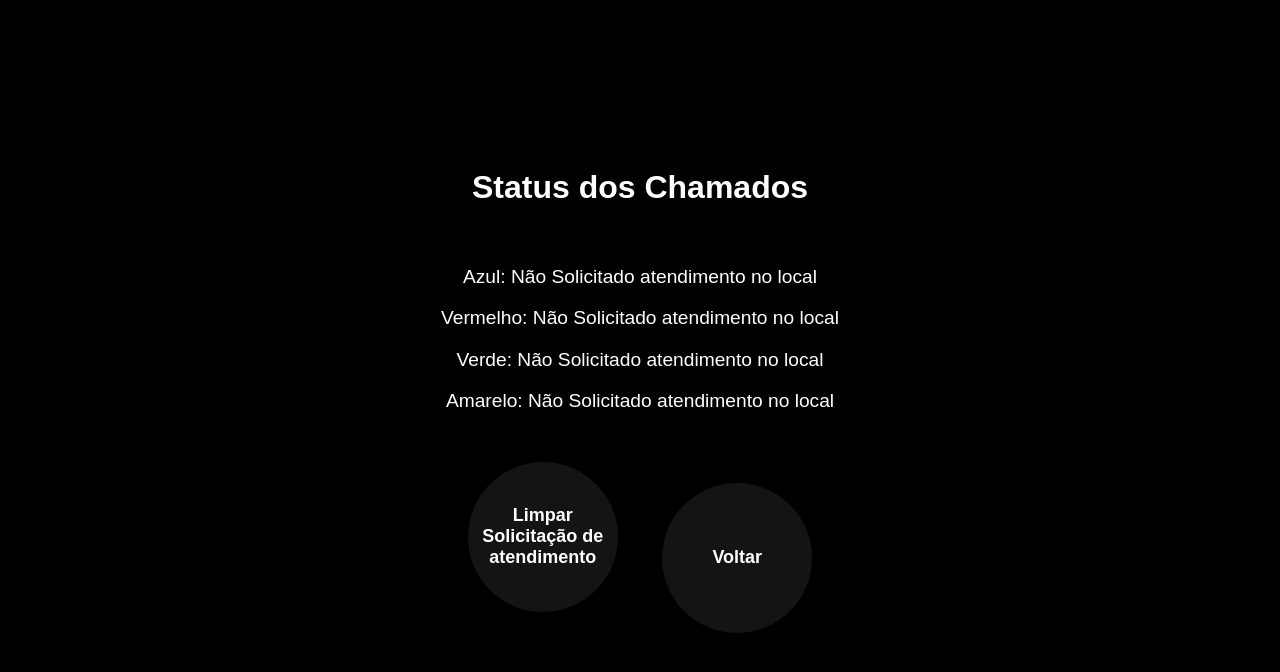
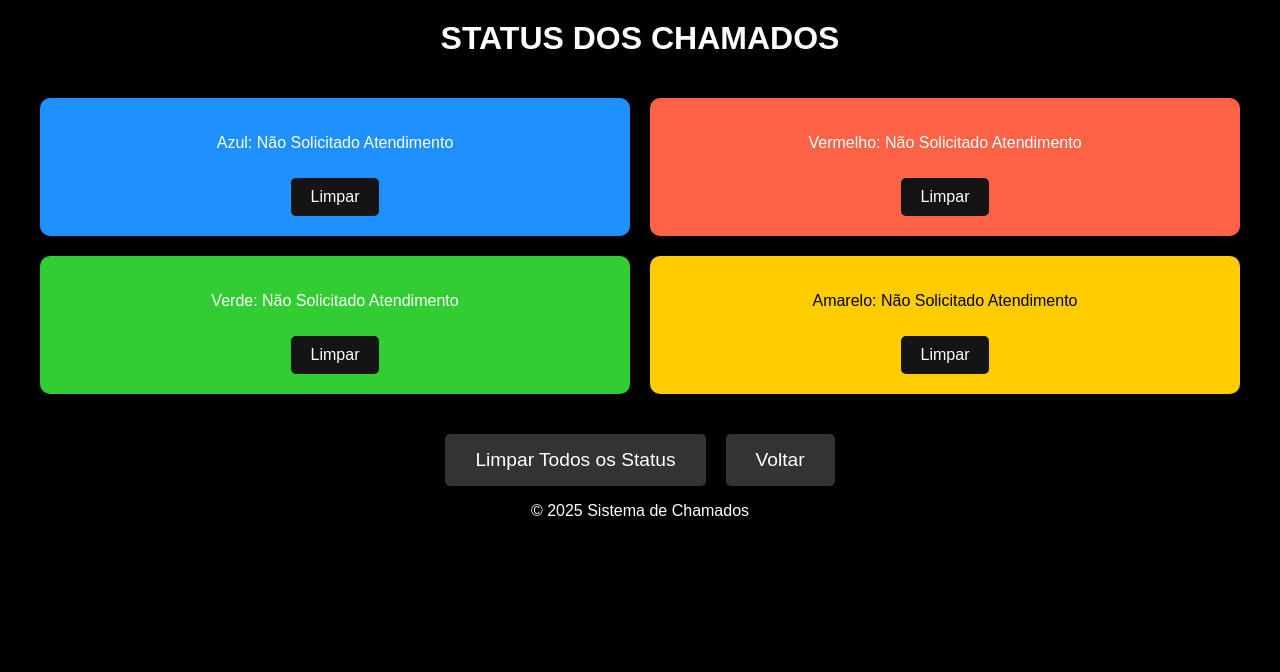
Before and after one commit to JHRG-cod/Appm, a plain HTML site: page telas/status.html in a window 1280 px wide. Drawn offline with Linux system fonts and the light colour scheme.

Commit message:
Commit
Modificando o código

```diff
--- a/css/status.css
+++ b/css/status.css
@@ -1,55 +1,122 @@
+/* Geral */
 body {
     font-family: Arial, sans-serif;
     text-align: center;
-    background-color: #000; /* Fundo preto */
-    color: white; /* Texto branco */
+    background-color: #000;
+    color: white;
     margin: 0;
     padding: 0;
-    display: flex;
-    flex-direction: column;
-    align-items: center;
-    justify-content: center;
-    height: 100vh;
 }
 
-button {
-    width: 150px;
-    height: 150px;
+/* Cabeçalho */
+h1 {
+    margin-top: 20px;
+    font-size: 2em;
+    text-transform: uppercase;
+    color: #fff;
+    animation: fade-in 1.5s ease-in-out;
+}
+
+/* Quadrantes */
+.quadrantes {
+    display: grid;
+    grid-template-columns: 1fr 1fr;
+    gap: 20px;
+    padding: 20px;
+    max-width: 1200px;
+    margin: 0 auto;
+}
+
+/* Cada Quadrante */
+.quadrante {
+    border-radius: 10px;
+    padding: 20px;
+    text-align: center;
+    box-shadow: 0px 4px 6px rgba(0, 0, 0, 0.3);
+    opacity: 0;
+    transform: translateY(20px);
+    animation: fade-in 0.8s ease-in-out forwards;
+}
+
+/* Cores para os Quadrantes */
+.quadrante.azul {
+    background-color: #1e90ff;
+    color: #fff;
+}
+.quadrante.vermelho {
+    background-color: #ff6347; /* Restabelecido para garantir que a cor é aplicada */
+    color: #fff;
+
+}
+.quadrante.verde {
+    background-color: #32cd32;
+    color: #fff;
+}
+.quadrante.amarelo {
+    background-color: #ffcc00;
+    color: #000;
+}
+
+/* Botões dentro dos Quadrantes */
+.btn-limpar {
+    margin-top: 10px;
+    padding: 10px 20px;
+    font-size: 1em;
     border: none;
-    border-radius: 50%;
-    background-color: #141414; /* Amarelo */
-    color: white; /* Texto branco */
-    font-size: 18px;
-    font-weight: bold;
+    border-radius: 5px;
     cursor: pointer;
-    margin: 20px;
+    background-color: #141414;
+    color: white;
+    transition: transform 0.2s ease, background-color 0.2s ease;
+}
+.btn-limpar:hover {
+    background-color: #666666;
+    transform: scale(1.1);
+}
+
+/* Botões Gerais */
+.botoes-gerais {
+    margin-top: 20px;
+    display: flex;
+    justify-content: center;
+    gap: 20px;
+}
+
+.botoes-gerais button {
+    padding: 15px 30px;
+    font-size: 1.2em;
+    border: none;
+    border-radius: 5px;
+    background-color: #333;
+    color: white;
+    cursor: pointer;
     transition: transform 0.2s ease, background-color 0.2s ease;
 }
 
-button:hover {
-    background-color: #666666; /* Amarelo claro ao passar o mouse */
-    transform: scale(1.1); /* Aumenta o botão ao passar o mouse */
+.botoes-gerais button:hover {
+    background-color: #666;
+    transform: scale(1.1);
 }
 
-/* Estilo geral para o contêiner */
-#status-container {
-    font-family: Arial, sans-serif;
-    margin: 20px;
+/* Keyframes para animações */
+@keyframes fade-in {
+    from {
+        opacity: 0;
+        transform: translateY(20px);
+    }
+    to {
+        opacity: 1;
+        transform: translateY(0);
+    }
 }
 
-/* Estilos padrão para as cores */
-p {
-    font-size: 1.2em;
-    margin-bottom: 10px;
+@keyframes pulse {
+    0% {
+        transform: scale(1);
+        box-shadow: 0px 0px 15px rgba(255, 0, 0, 0.5);
+    }
+    100% {
+        transform: scale(1.05);
+        box-shadow: 0px 0px 30px rgba(255, 0, 0, 0.7);
+    }
 }
-
-/* Cor de status não solicitado */
-.status-nao-solicitado {
-    color: gray;
-}
-
-/* Cor de status solicitado */
-.status-solicitado {
-    color: red;
-    font-weight: bold;
-}
--- a/js/script.js
+++ b/js/script.js
@@ -1,26 +1,21 @@
 // Caminho do áudio do alerta
 const ALERT_SOUND_PATH = './sons/alerta.mp3';
 
-// Inicia a lógica quando o conteúdo for carregado
 document.addEventListener('DOMContentLoaded', () => {
-    atualizarStatus(); // Atualiza os status existentes
-    configurarBotoes(); // Configura os botões de chamada e limpeza
-    window.addEventListener('storage', atualizarStatus); // Sincroniza alterações entre abas
+    atualizarStatus(); // Atualiza a interface ao carregar a página
+    configurarBotoes(); // Configura os botões de chamada
+    window.addEventListener('storage', atualizarTodosStatus); // Sincroniza mudanças do localStorage em tempo real
 });
 
-// Configura os botões dinamicamente
+// Configura os botões dinamicamente para chamar o garçom
 function configurarBotoes() {
     const cores = ['azul', 'vermelho', 'verde', 'amarelo'];
     cores.forEach(cor => {
-        const botaoChamar = document.getElementById(`botao-chamar-${cor}`);
+        const botaoChamar = document.querySelector(`#botao-chamar-${cor}`);
         if (botaoChamar) {
             botaoChamar.addEventListener('click', () => chamarGarcom(cor));
         }
     });
-    const botaoLimpar = document.getElementById('botao-limpar-todos');
-    if (botaoLimpar) {
-        botaoLimpar.addEventListener('click', limparTodosStatus);
-    }
 }
 
 // Toca som de alerta
@@ -33,21 +28,21 @@ function tocarSom() {
 function chamarGarcom(cor) {
     const statusKey = `status-${cor}`;
     localStorage.setItem(statusKey, `Solicitado o atendimento para a área ${cor}`);
-    alert(`Garçom chamado para a cor ${cor}`);
-    tocarSom();
+    alert(`Garçom chamado para a área ${cor}`);
+    tocarSom(); // Reproduz o som de alarme imediatamente
     atualizarStatus();
 
-    // Limpa o status após 2 minutos, mantendo apenas um temporizador ativo por cor
+    // Limpa o status automaticamente após 2 minutos
     if (!window.statusTimers) {
         window.statusTimers = {};
     }
-    clearTimeout(window.statusTimers[cor]);
-    window.statusTimers[cor] = setTimeout(() => limparStatus(cor), 120000);
+    clearTimeout(window.statusTimers[cor]); // Evita múltiplos timers
+    window.statusTimers[cor] = setTimeout(() => limparStatus(cor), 120000); // Limpa após 2 minutos
 }
 
 // Limpa o status de uma cor específica
 function limparStatus(cor) {
-    localStorage.setItem(`status-${cor}`, 'Não Solicitado atendimento no local');
+    localStorage.setItem(`status-${cor}`, 'Não Solicitado Atendimento');
     atualizarStatus();
 }
 
@@ -57,14 +52,33 @@ function limparTodosStatus() {
     cores.forEach(cor => limparStatus(cor));
 }
 
-// Atualiza os status na página
+// Atualiza os status na página com base no localStorage
 function atualizarStatus() {
     const cores = ['azul', 'vermelho', 'verde', 'amarelo'];
     cores.forEach(cor => {
-        const status = localStorage.getItem(`status-${cor}`) || 'Não Solicitado atendimento no local';
+        const status = localStorage.getItem(`status-${cor}`) || 'Não Solicitado Atendimento';
         const statusElement = document.getElementById(`status-${cor}`);
         if (statusElement) {
             statusElement.textContent = status;
+
+            // Adiciona destaque visual para status ativos
+            const quadrante = document.querySelector(`.quadrante.${cor}`);
+            if (status.includes('Solicitado o atendimento')) {
+                quadrante.classList.add('destaque');
+            } else {
+                quadrante.classList.remove('destaque');
+            }
         }
     });
 }
+
+// Sincroniza todos os status quando qualquer mudança ocorre no localStorage
+function atualizarTodosStatus(event) {
+    const cores = ['azul', 'vermelho', 'verde', 'amarelo'];
+    if (cores.some(cor => event.key === `status-${cor}`)) {
+        atualizarStatus(); // Atualiza a interface
+        if (event.newValue.includes('Solicitado o atendimento')) {
+            tocarSom(); // Reproduz som apenas para chamadas ativas
+        }
+    }
+}
--- a/telas/status.html
+++ b/telas/status.html
@@ -7,17 +7,45 @@
     <link rel="stylesheet" href="../css/status.css">
 </head>
 <body>
+    <header>
         <h1>Status dos Chamados</h1>
-    <div id="status-container">
+    </header>
+    <main>
+        <div class="quadrantes">
+            <!-- Quadrantes com status -->
+            <div class="quadrante azul">
                 <p>Azul: <span id="status-azul">Não Solicitado Atendimento</span></p>
+                <button class="btn-limpar" onclick="limparStatus('azul')">Limpar</button>
+            </div>
+            <div class="quadrante vermelho">
                 <p>Vermelho: <span id="status-vermelho">Não Solicitado Atendimento</span></p>
+                <button class="btn-limpar" onclick="limparStatus('vermelho')">Limpar</button>
+            </div>
+            <div class="quadrante verde">
                 <p>Verde: <span id="status-verde">Não Solicitado Atendimento</span></p>
+                <button class="btn-limpar" onclick="limparStatus('verde')">Limpar</button>
+            </div>
+            <div class="quadrante amarelo">
                 <p>Amarelo: <span id="status-amarelo">Não Solicitado Atendimento</span></p>
+                <button class="btn-limpar" onclick="limparStatus('amarelo')">Limpar</button>
             </div>
-    <div id="buttons">
-        <button onclick="limparTodosStatus()">Limpar Solicitação de atendimento</button>
+        </div>
+        <!-- Botões Gerais -->
+        <div class="botoes-gerais">
+            <button onclick="limparTodosStatus()">Limpar Todos os Status</button>
             <button onclick="location.href='../index.html'">Voltar</button>
         </div>
+    </main>
+    <footer>
+        <p>&copy; 2025 Sistema de Chamados</p>
+    </footer>
+
+    <!-- Adicionando os áudios -->
+    <audio id="som-azul" src="../sons/som-azul.mp3"></audio>
+    <audio id="som-vermelho" src="../sons/som-vermelho.mp3"></audio>
+    <audio id="som-verde" src="../sons/som-verde.mp3"></audio>
+    <audio id="som-amarelo" src="../sons/som-amarelo.mp3"></audio>
+
     <script src="../js/script.js"></script>
 </body>
 </html>
```
Also changed, not shown: telas/amarelo.html (+1 -1 lines), telas/azul.html (+1 -1 lines), telas/verde.html (+1 -1 lines), telas/vermelho.html (+1 -1 lines). Lines whose indentation alone changed are shown as unchanged.
